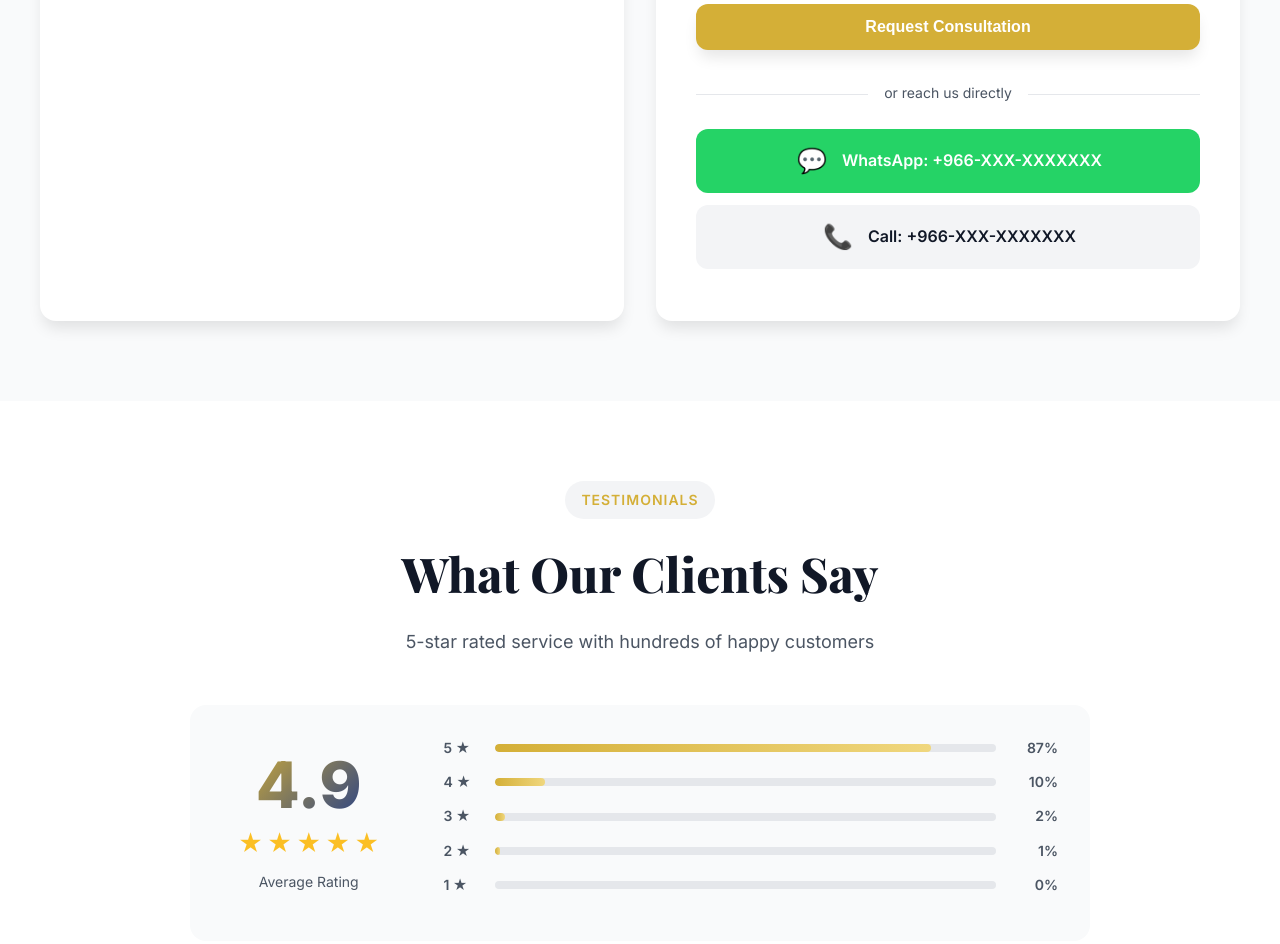
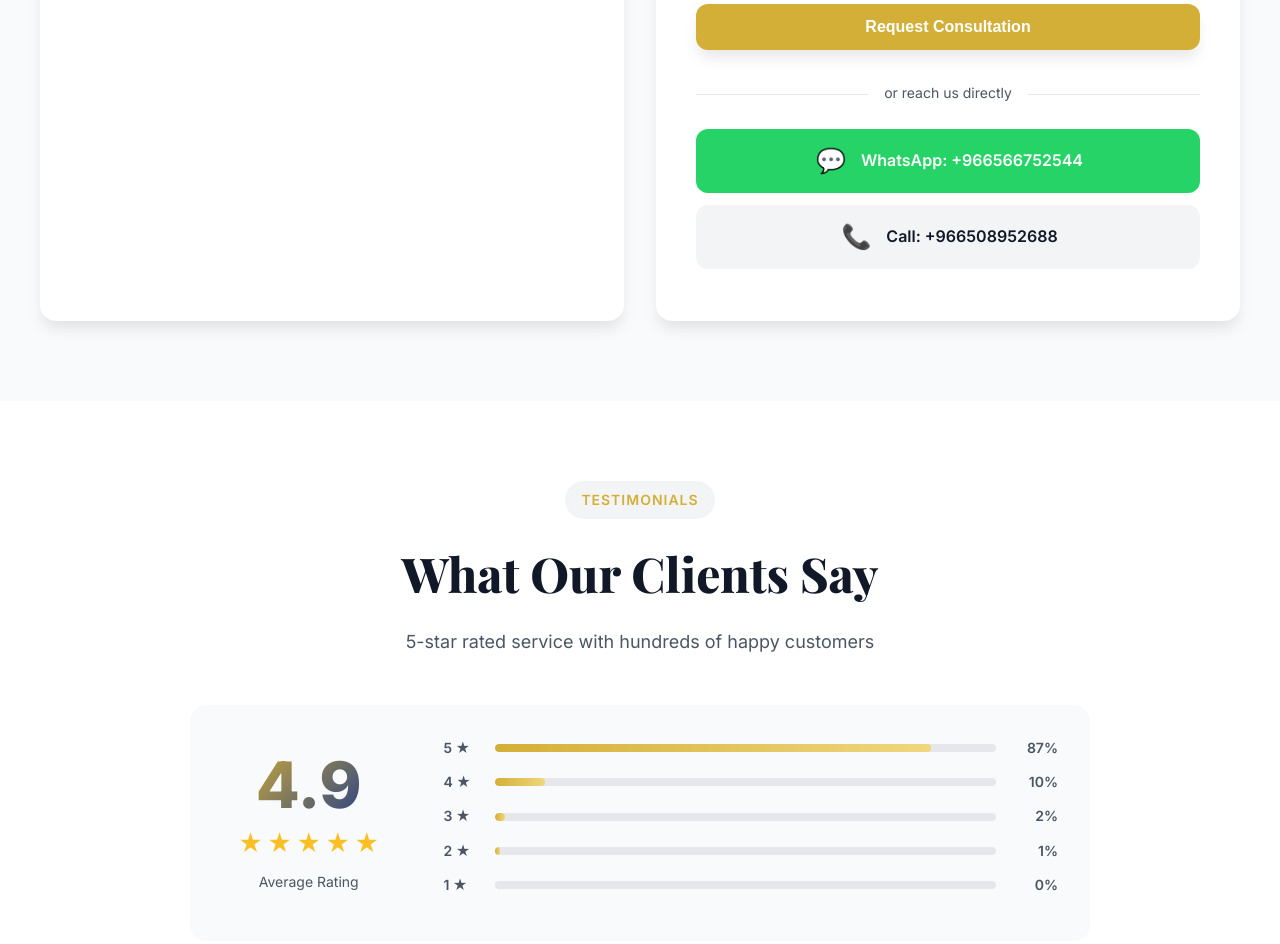
Before and after one commit to saifur111/paint_shop, a website built with Vite: page index.html in a window 1280 px wide. Shown: the part 7600-8544 px from the top of the page. Built offline with nearby package versions, Linux system fonts and the light colour scheme; animation ran at ten frames a second.

Commit message:
Update contact information in index.html

```diff
--- a/index.html
+++ b/index.html
@@ -810,13 +810,13 @@
 
             <div class="contact-options">
               <p class="or-divider"><span>or reach us directly</span></p>
-              <a href="https://wa.me/966XXXXXXXXX" class="contact-btn whatsapp-btn" target="_blank" rel="noopener">
+              <a href="https://wa.me/966566752544" class="contact-btn whatsapp-btn" target="_blank" rel="noopener">
                 <span class="btn-icon">💬</span>
-                <span>WhatsApp: +966-XXX-XXXXXXX</span>
+                <span>WhatsApp: +966566752544</span>
               </a>
               <a href="tel:+966XXXXXXXXX" class="contact-btn phone-btn">
                 <span class="btn-icon">📞</span>
-                <span>Call: +966-XXX-XXXXXXX</span>
+                <span>Call: +966508952688</span>
               </a>
             </div>
           </div>
```
